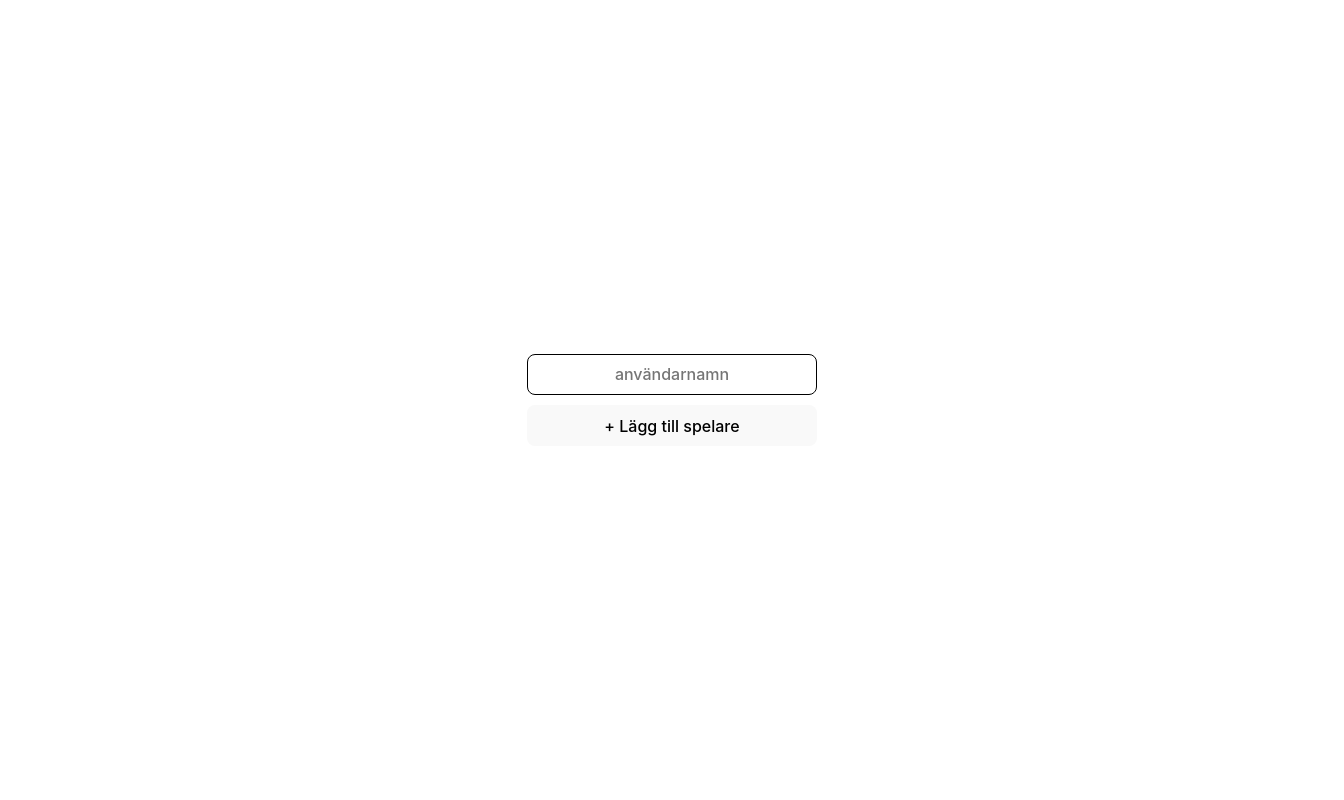
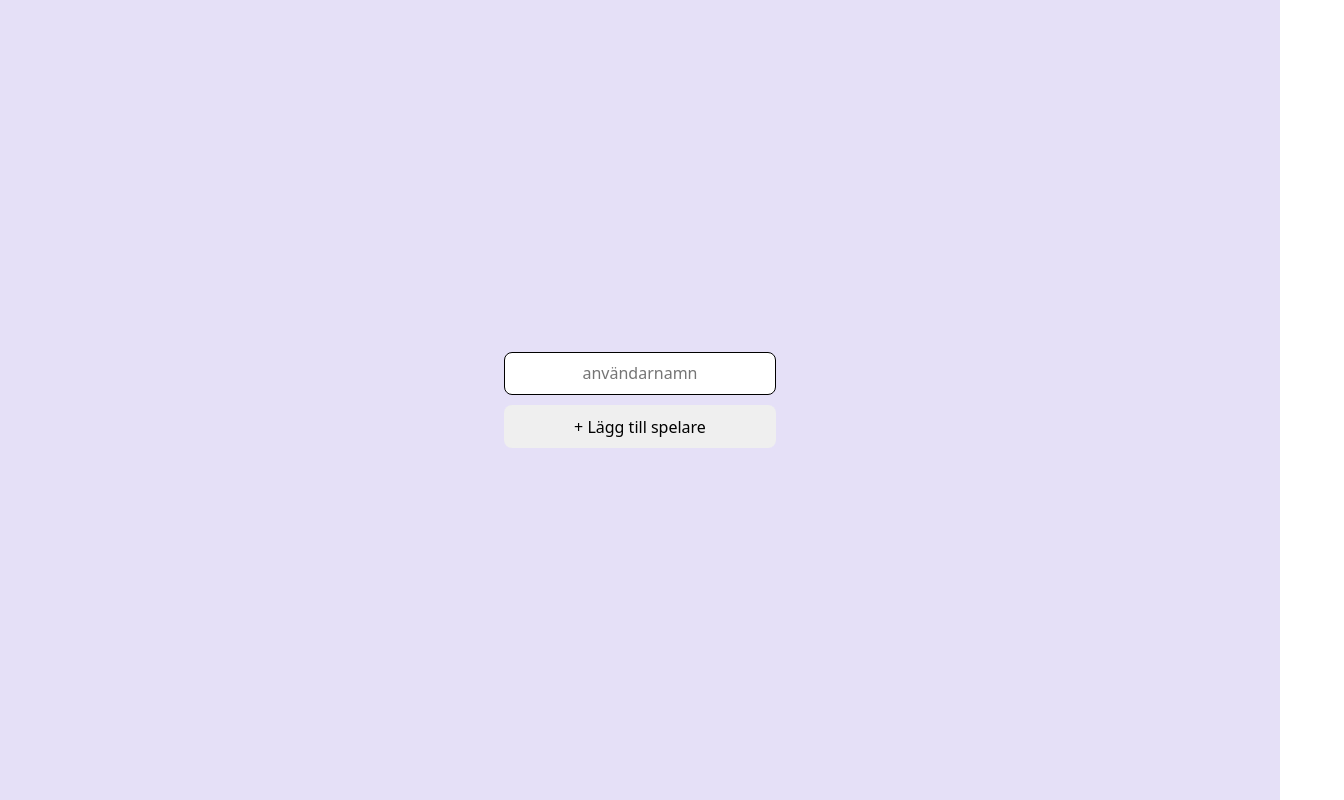
Before and after one commit to feliciacalming/tic-tac-toe__vue, a Vue app: page / in a window 1280 px wide. Shown: the whole page, 1344 px wide, since content can reach past the window. Built offline with nearby package versions, Linux system fonts and the light colour scheme.

Commit message:
(style): styling changes

```diff
--- a/index.html
+++ b/index.html
@@ -4,7 +4,11 @@
     <meta charset="UTF-8" />
     <link rel="icon" type="image/svg+xml" href="/vite.svg" />
     <meta name="viewport" content="width=device-width, initial-scale=1.0" />
-    <title>Vite + Vue + TS</title>
+    <link
+      href="https://fonts.googleapis.com/css2?family=Geologica:wght@600&display=swap"
+      rel="stylesheet"
+    />
+    <title>Tic Tac Toe</title>
   </head>
   <body>
     <div id="app"></div>
--- a/src/components/GameApp.vue
+++ b/src/components/GameApp.vue
@@ -144,15 +144,24 @@ const playAgain = () => {
   grid-template-columns: auto auto auto;
   justify-content: center;
 
-  gap: 10px;
+  gap: 8px;
   width: max-content;
   margin: 0;
   padding: 0;
 
   div {
-    border: 1px solid black;
+    display: flex;
+    justify-content: center;
+    align-items: center;
+    border: 2px solid black;
+    border-radius: 2px;
+    background-color: white;
     width: 80px;
     height: 80px;
+    box-shadow: -1px 1px black;
+    &:hover {
+      cursor: pointer;
+    }
   }
 }
 
--- a/src/components/GameBoard.vue
+++ b/src/components/GameBoard.vue
@@ -1,4 +1,5 @@
 <script setup lang="ts">
+import { ref } from "vue";
 import { IGameState } from "../models/IGameState";
 
 interface IGameProps {
@@ -7,18 +8,49 @@ interface IGameProps {
 }
 
 const emit = defineEmits(["switchTurns"]);
-
 const props = defineProps<IGameProps>();
+const active = ref(false);
 </script>
 
 <template>
-  <div @click.once="emit('switchTurns')">
-    <span class="game-symbol"> {{ props.game.gameboard[index] }} </span>
+  <div @click.once="emit('switchTurns'), (active = true)">
+    <span
+      class="game-symbol"
+      :class="{ x: props.game.gameboard[index] === 'X', bounce: active }"
+    >
+      {{ props.game.gameboard[index] }}
+    </span>
   </div>
 </template>
 
 <style scoped lang="scss">
 .game-symbol {
-  font-size: 3rem;
+  font-size: 4rem;
+  font-family: "Geologica", sans-serif;
+  text-shadow: 1px 3px black;
+  -webkit-text-stroke: 1px black;
+  color: rgb(235, 65, 136);
+}
+
+.x {
+  color: rgb(144, 106, 251);
+}
+
+.bounce {
+  animation: shine 0.5s ease-in-out;
+}
+
+@keyframes shine {
+  0% {
+    font-size: 4rem;
+  }
+
+  50% {
+    font-size: 5rem;
+  }
+
+  100% {
+    font-size: 4rem;
+  }
 }
 </style>
--- a/src/style.scss
+++ b/src/style.scss
@@ -1,39 +1,7 @@
-:root {
-  font-family: Inter, system-ui, Avenir, Helvetica, Arial, sans-serif;
-  line-height: 1.5;
-  font-weight: 400;
-
-  color-scheme: light dark;
-  color: rgba(255, 255, 255, 0.87);
-  background-color: #242424;
-
-  font-synthesis: none;
-  text-rendering: optimizeLegibility;
-  -webkit-font-smoothing: antialiased;
-  -moz-osx-font-smoothing: grayscale;
-  -webkit-text-size-adjust: 100%;
-}
-
-a {
-  font-weight: 500;
-  color: #646cff;
-  text-decoration: inherit;
-}
-a:hover {
-  color: #535bf2;
-}
-
+html,
 body {
+  padding: 0;
   margin: 0;
-  display: flex;
-  place-items: center;
-  width: 100vw;
-  min-height: 100vh;
-}
-
-h1 {
-  font-size: 3.2em;
-  line-height: 1.1;
 }
 
 button,
@@ -44,10 +12,10 @@ input {
   font-size: 1em;
   font-weight: 500;
   font-family: inherit;
-  background-color: #1a1a1a;
   cursor: pointer;
   transition: border-color 0.25s;
 }
+
 button:hover {
   border-color: #646cff;
 }
@@ -61,25 +29,14 @@ button:focus-visible {
 }
 
 #app {
+  background-color: rgba(203, 193, 239, 0.504);
   max-width: 1280px;
-  min-width: 100vw;
-  padding: 2rem;
+  min-height: 100vh;
   text-align: center;
   display: flex;
   justify-content: center;
   align-items: center;
   flex-direction: column;
+  font-family: system-ui, -apple-system, BlinkMacSystemFont, "Segoe UI", Roboto,
+    Oxygen, Ubuntu, Cantarell, "Open Sans", "Helvetica Neue", sans-serif;
 }
-
-@media (prefers-color-scheme: light) {
-  :root {
-    color: #213547;
-    background-color: #ffffff;
-  }
-  a:hover {
-    color: #747bff;
-  }
-  button {
-    background-color: #f9f9f9;
-  }
-}
```
